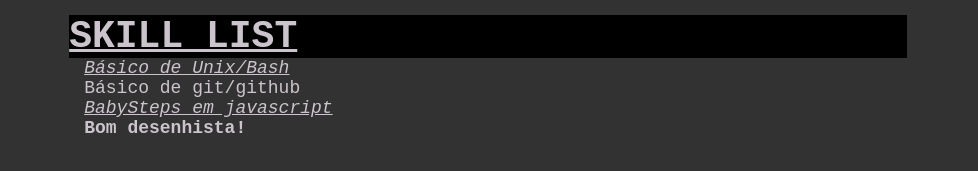
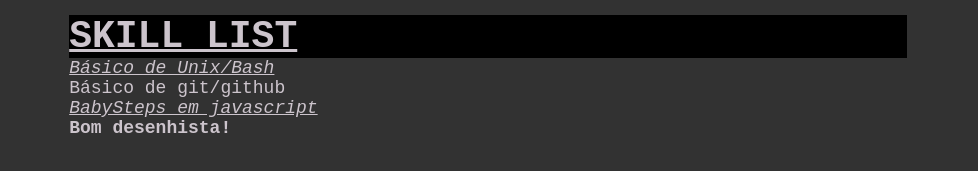
Before and after one commit to AnTetsuo/AnTetsuo.github.io, a plain HTML site: page index.html in a window 1280 px wide. Shown: the part 277-448 px from the top of the page, 302-1280 px from the left. Drawn offline with Linux system fonts and the light colour scheme.

Commit message:
removes margin from list

```diff
--- a/style.css
+++ b/style.css
@@ -74,7 +74,7 @@ body {
     padding: 0px 0px 0px 0px;
     font-family: monospace;
     font-size: 18px;
-    margin: 0px 0px 0px 15px
+    margin: 0px 0px 0px 0px
 }
 
 .listing li:nth-of-type(odd) {
```
